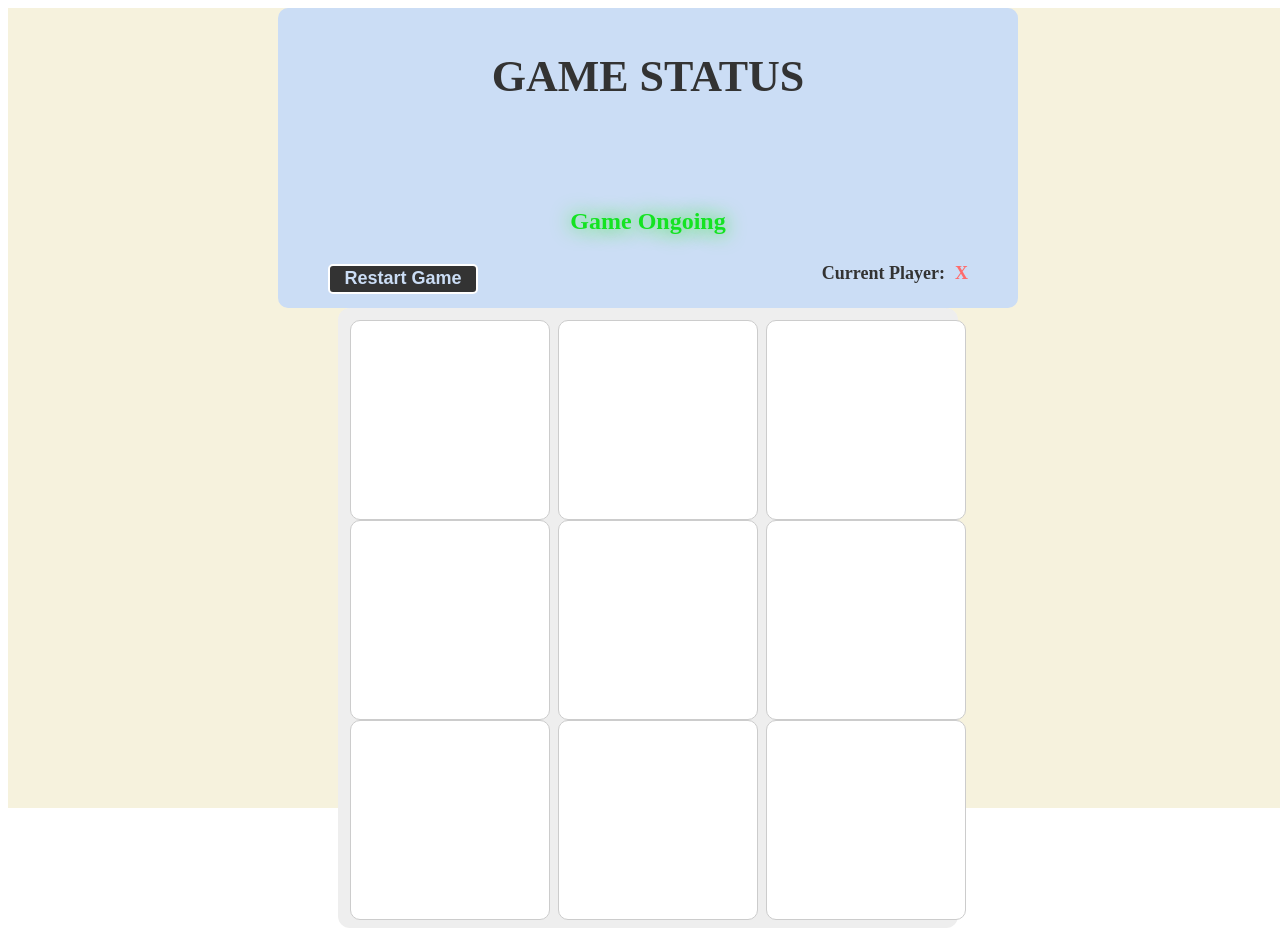
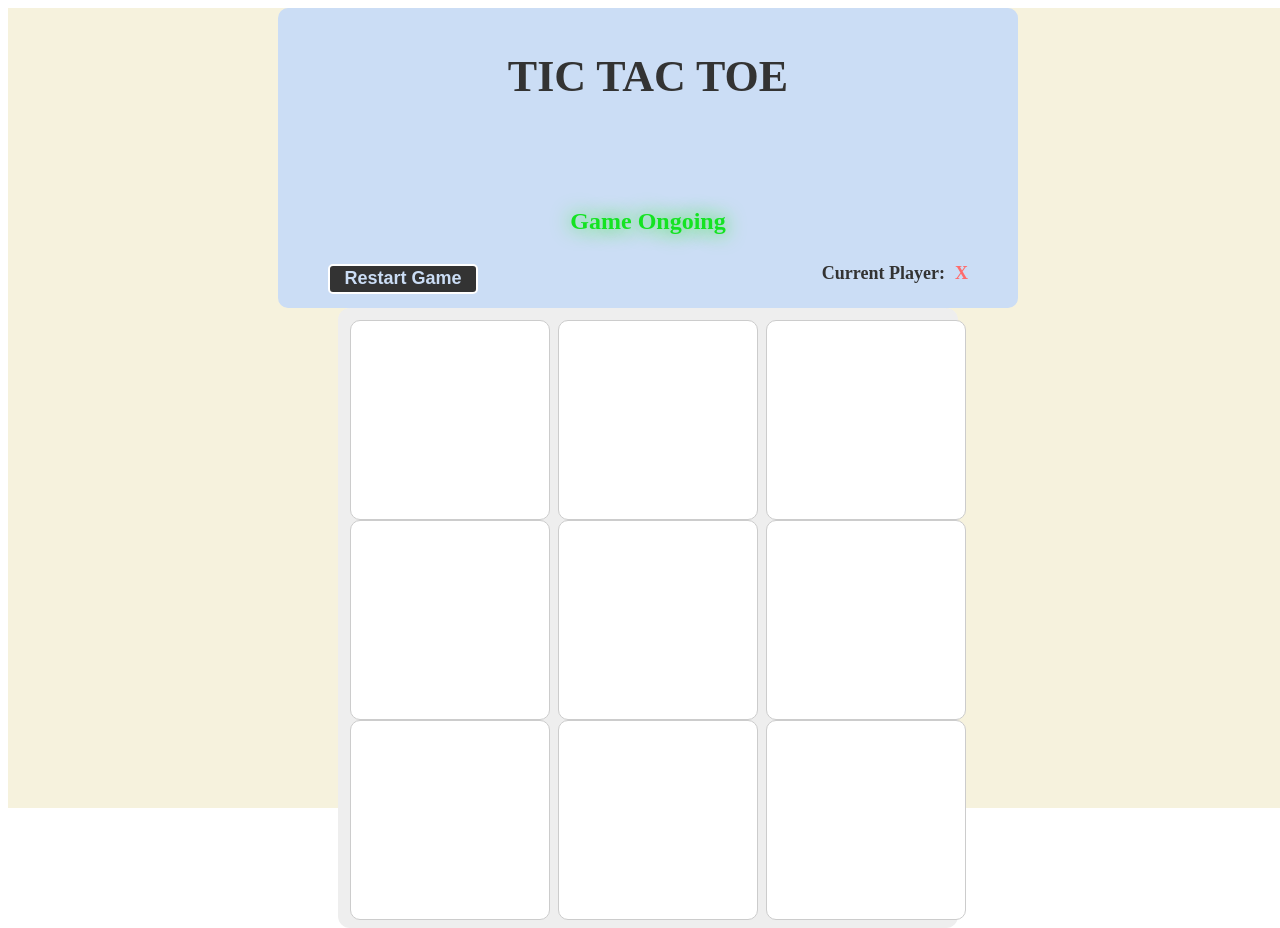
Before and after one commit to SoLNajle/tic-tac-toe-angular, an Angular app: page / in a window 1280 px wide. Built offline with nearby package versions, Linux system fonts and the light colour scheme.

Commit message:
improved README

```diff
--- a/src/app/app.ts
+++ b/src/app/app.ts
@@ -8,5 +8,5 @@ import { GameBoard } from './components/game-board/game-board';
   styleUrl: './app.css'
 })
 export class App {
-  protected readonly title = signal('app-zero');
+  protected readonly title = signal('tic tac toe');
 }
--- a/src/app/components/game-status/game-status.html
+++ b/src/app/components/game-status/game-status.html
@@ -1,11 +1,11 @@
 <!-- In game-status.html -->
 <div class="game-status centered-div">
-  <h2 class="game-status-title">GAME STATUS</h2>
+  <h2 class="game-status-title">TIC TAC TOE</h2>
 
 
   <p class="game-status-winner">
     @if (winner) {
-      Winner: <span [class]="winner === 'X' ? 'player-name-x' : 'playername-o'">{{ winner }}</span>
+      Winner 🏆 => <span [class]="winner === 'X' ? 'player-name-x' : 'playername-o'">{{ winner }}</span>
     } @else if (gameOver) {
        <span class="game-status-draw">Draw</span>
 
--- a/src/index.html
+++ b/src/index.html
@@ -2,7 +2,7 @@
 <html lang="en">
 <head>
   <meta charset="utf-8">
-  <title>AppZero</title>
+  <title>Tic Tac Toe</title>
   <base href="/">
   <meta name="viewport" content="width=device-width, initial-scale=1">
   <link rel="icon" type="image/x-icon" href="favicon.ico">
```
Also changed, not shown: 2 other files (tests, documents, lock files or other folders).
